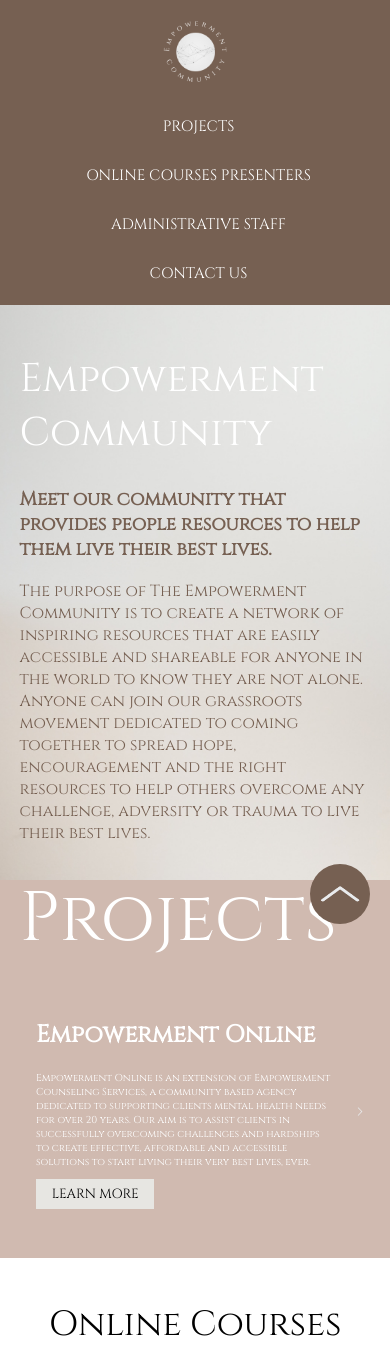
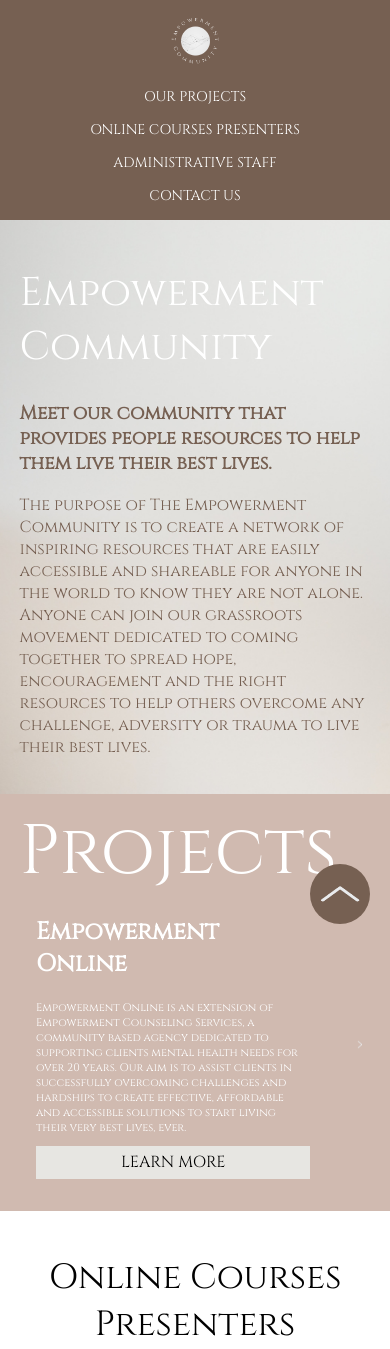
Before and after one commit to CodeSproutOrg/Empowerment_Community, a Django app: page / in a window 390 px wide. Shown: the top 1349 px of the page. Run offline with Django 4.2, Linux system fonts and the light colour scheme.

Commit message:
Version 13.02.2023
Minor design fix

```diff
--- a/static/css/style.css
+++ b/static/css/style.css
@@ -18,17 +18,17 @@
 header a {
     width: 25%;
 }
-header img {width: 50%;}
+header img {width: 75%;}
 #sections {
-    width: 70%;
+    width: 100%;
     display: flex;
     flex-direction: row;
     justify-content: flex-end;
 }
 #sections button {
     font-size: 15px;
-    padding: 3%;
-    margin: 1% 2% 1% 0;
+    padding: 1% 2%;
+    text-align: start;
     background-color: transparent;
     border: none;
 }
@@ -69,11 +69,11 @@
 /* Projects */
 #projects-page {
     background-color: #D0BAB0;
-    padding: 10% 5%;
+    padding: 15% 5%;
     color: white;
 }
 #projects-page h1 {
-    font-size: 150px;
+    font-size: 200px;
     font-weight: 400;
     margin: 0;
     position: absolute;
@@ -91,27 +91,36 @@
 
 .project {
     opacity: 0;
+    width: 0;
     display: flex;
-    width: 0;
-    transition: opacity 1s ease}
-.project.active {width: 100%; opacity: 1;}
+    transition: opacity 1s ease
+}
+.project.active {
+    opacity: 1;
+    width: 100%;
+
+}
 
 .project img {width:350px;}
 .project-content {
+    width: 50%;
+    padding-left: 5%;
     display:flex;
     flex-direction: column;
-    padding: 0 5%;
     justify-content: space-between;
 }
 .project-content h2 {margin-top: 0;}
-.project-content p {margin-top: 0; font-size: 12px;}
-.project-content button {
+.project-content p {margin-top: 0; font-size: 14px;}
+
+.project-content a {
+    padding: 2%;
+    width: 40%;
     background-color: #E7E6E2;
     border: none;
-    padding: 2%;
-    width: 40%;
+    text-decoration: none;
+    text-align: center;
+    color: black;
 }
-.project-content a {text-decoration: none; color: black;}
 
 #next-btn {border: none; background-color: transparent; width: 15%;}
 #next-btn img {width: 100%;}
@@ -149,7 +158,7 @@
 
 /* Contact Us */
 #contact-us {
-    padding: 5%;
+    padding: 5% 10%;
     background-color: #494949;
     color: white;
 }
@@ -160,7 +169,7 @@
 }
 form div {display: flex;}
 input {
-    margin: 2%;
+    margin: 2% 4% 2% 0;
     width: 35%;
     border-width: 0 0 1px 0;
     border-color: white;
@@ -175,7 +184,7 @@
 textarea {
     border: none;
     background-color: transparent;
-    margin: 2%;
+    margin-top: 2%;
     width: 100%;
     font-family: "Cinzel", sans-serif;
     color: white;
@@ -185,8 +194,8 @@
     font-family: "Cinzel", sans-serif;
 }
 form button {
-    margin: 2%;
-    width: 25%;
+    margin: 2% 0;
+    width: 35%;
 }
 
 
--- a/static/css/style_min.css
+++ b/static/css/style_min.css
@@ -1,30 +1,48 @@
 @media screen and (max-width: 950px) {
+    header {flex-direction: column;}
+    header a {text-align: center;}
+    #sections {justify-content: center;}
+
     #up-btn {width:60px; height:60px; right: 20px;}
 
     #main-page {padding: 5% 40% 5% 5%;}
 
-    #projects-page h1 {font-size: 130px;}
-    .project-content p {font-size: 10px;}
+    #projects-page h1 {font-size: 180px;}
+    .project-content {width: 45%;}
+
 
     #next-btn {width: 10%;}
 }
 
+@media screen and (max-width: 900px) {
+    #projects-page h1 {font-size: 160px;}
+    .project-content p {font-size: 12px;}
+}
+@media screen and (max-width: 800px) {
+    .project img {width: 315px;}
+    .project-content {width: 41%;}
+    #projects-page h1 {font-size: 150px;}
+    .project-content p {font-size: 11px;}
+}
+
 @media screen and (max-width: 768px) {
-    header {flex-direction: column;}
-    header a {text-align: center; width: 50%;}
+    #sections {align-items: flex-start;}
+    #sections button {font-size: 14px; padding: 2%; text-align: center; }
 
-    #sections {width: 100%;}
-    #sections button {margin: 1%;}
 
+    .project img {width: 275px;}
     #projects {height: 300px;}
-    .project img {width: 300px;}
+    #projects-page h1 {font-size: 135px;}
+    .project-content a {width: 100%;}
+
 
     #next-btn {width: 15%;}
 }
 
-@media screen and (max-width: 640px) {
+@media screen and (max-width: 645px) {
     #main-page {padding: 5% 25% 5% 5%;}
 
+    .project-content {width: 80%;}
     #projects-page h1 {font-size: 120px; transform: translateY(-50%);}
     #project-slider {transform: translateY(5%);}
     #projects {align-items: center;}
--- a/templates/base_part/header.html
+++ b/templates/base_part/header.html
@@ -3,7 +3,7 @@
 <header id="header">
     <a href="/"><img src="{% static 'img/logo/white.png' %}"></a>
     <div id="sections">
-        <button class="sections-btn white">PROJECTS</button>
+        <button class="sections-btn white">OUR PROJECTS</button>
         <button class="sections-btn white">ONLINE COURSES PRESENTERS</button>
         <button class="sections-btn white">ADMINISTRATIVE STAFF</button>
         <button class="sections-btn white">CONTACT US</button>
--- a/templates/pages/main-blocks/projects.html
+++ b/templates/pages/main-blocks/projects.html
@@ -1,5 +1,4 @@
 {% load static %}
-
 <div id="projects-page" class="block">
     <h1 class="white">Projects</h1>
     <div id="projects-slider">
@@ -18,7 +17,7 @@
                         affordable and accessible solutions to start
                         living their very best lives, ever.
                     </p>
-                    <button><a href="https://empowerment.dreamsites.io/">LEARN MORE</a></button>
+                    <a href="https://empowerment.dreamsites.io/">LEARN MORE</a>
                 </div>
             </div>
             <div id='voh' class="project">
@@ -35,11 +34,7 @@
                         oppressed and struggling true trauma, within
                         the family law system in the United States.
                     </p>
-                    <button>
-                        <a href="https://voicesofhope-nqhlj.ondigitalocean.app/">
-                            LEARN MORE
-                        </a>
-                    </button>
+                    <a href="https://voicesofhope-nqhlj.ondigitalocean.app/">LEARN MORE</a>
                 </div>
             </div>
         </div>
```
